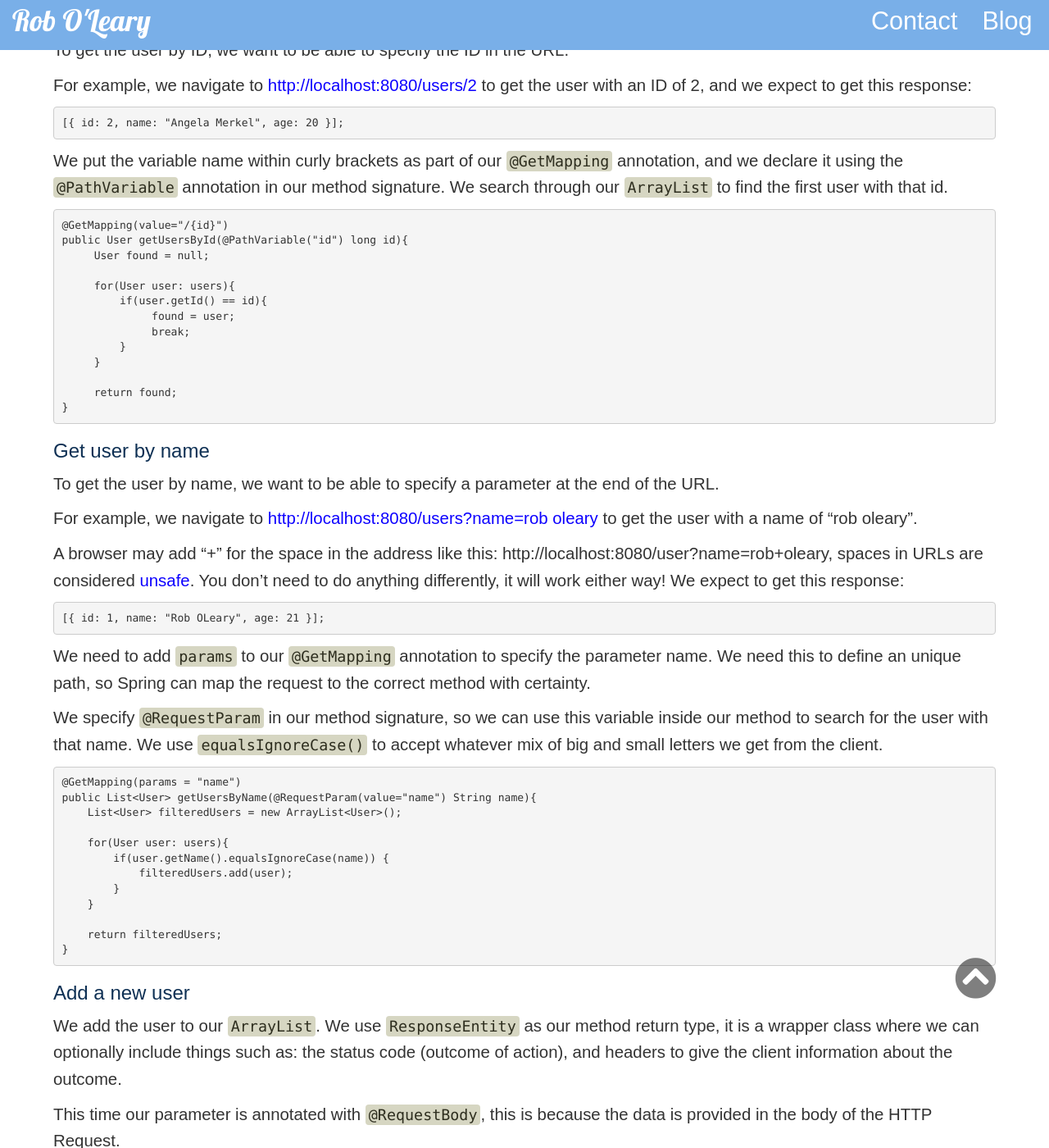
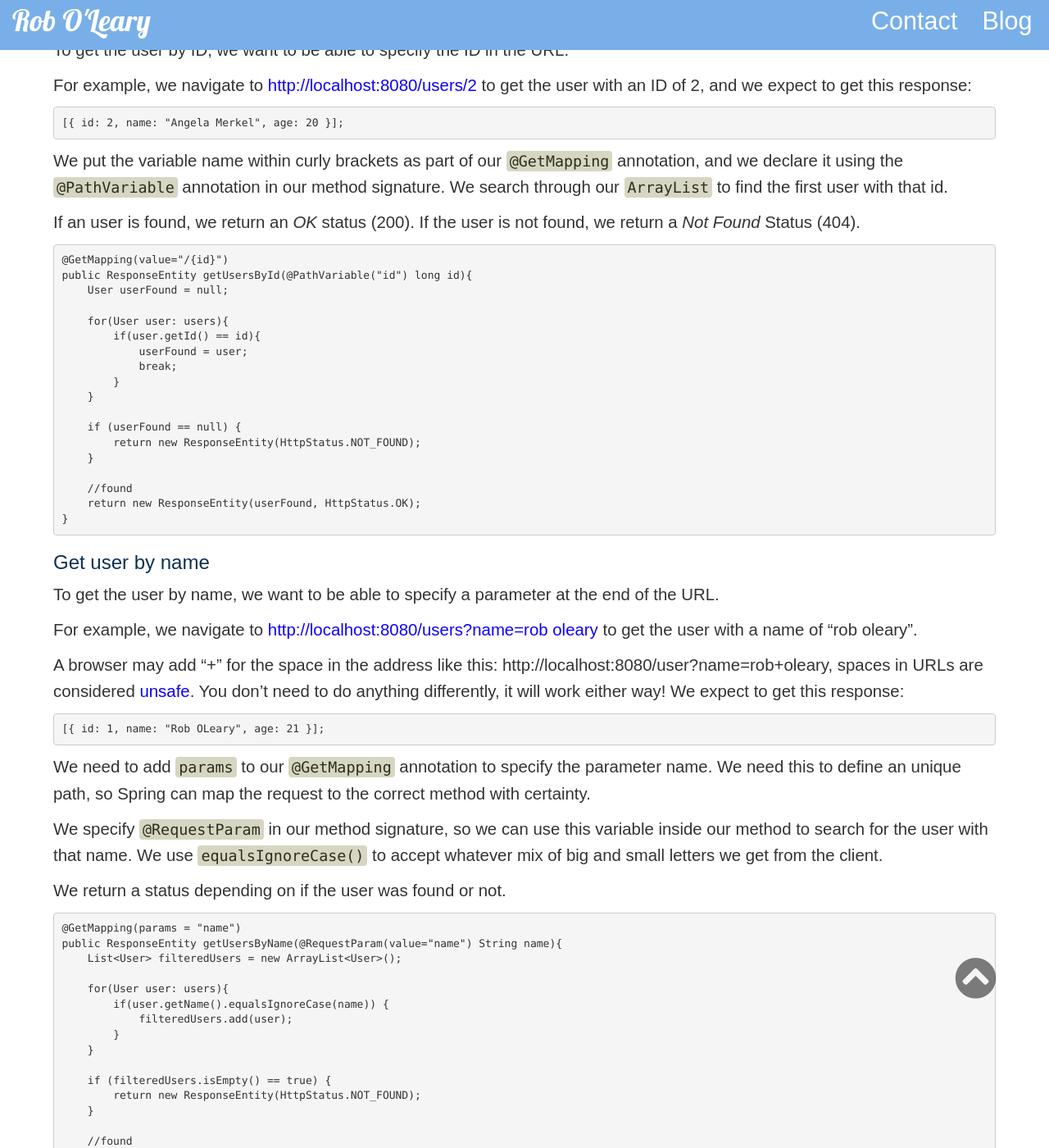
Before and after one commit to robole/robole.github.io, a Jekyll site: the page built from _posts/2020-06-03-spring-boot-api.md, in a window 1280 px wide and 1400 px high, scrolled down 20554 px. Shown: the whole window at 82% size. Built offline with Jekyll 4.4.1, drawn with Linux system fonts in a browser that asks for light colours; nearby versions of some CDN libraries; some of the changed text lies outside the part shown.

Commit message:
updated spring boot api with code changes after testing. Removed some drafts

````diff
--- a/_posts/2020-06-03-spring-boot-api.md
+++ b/_posts/2020-06-03-spring-boot-api.md
@@ -534,19 +534,26 @@ For example, we navigate to [http://localhost:8080/users/2](http://localhost:808
 
 We put the variable name within curly brackets as part of our `@GetMapping` annotation, and we declare it using the `@PathVariable` annotation in our method signature. We search through our `ArrayList` to find the first user with that id.
 
+If an user is found, we return an *OK* status (200). If the user is not found, we return a *Not Found* Status (404).
+
 ```java
 @GetMapping(value="/{id}")
-public User getUsersById(@PathVariable("id") long id){
-     User found = null;
+public ResponseEntity getUsersById(@PathVariable("id") long id){
+    User userFound = null;
 
-     for(User user: users){
-         if(user.getId() == id){
-              found = user;
-              break;
-         }
-     }
+    for(User user: users){
+        if(user.getId() == id){
+            userFound = user;
+            break;
+        }
+    }
 
-     return found;
+    if (userFound == null) {
+        return new ResponseEntity(HttpStatus.NOT_FOUND);
+    }
+
+    //found
+    return new ResponseEntity(userFound, HttpStatus.OK);
 }
 ```
 
@@ -568,9 +575,11 @@ We need to add `params` to our `@GetMapping` annotation to specify the parameter
 
 We specify `@RequestParam` in our method signature, so we can use this variable inside our method to search for the user with that name. We use `equalsIgnoreCase()` to accept whatever mix of big and small letters we get from the client.
 
+We return a status depending on if the user was found or not.
+
 ```java
 @GetMapping(params = "name")
-public List<User> getUsersByName(@RequestParam(value="name") String name){
+public ResponseEntity getUsersByName(@RequestParam(value="name") String name){
     List<User> filteredUsers = new ArrayList<User>();
 
     for(User user: users){
@@ -579,7 +588,12 @@ public List<User> getUsersByName(@RequestParam(value="name") String name){
         }
     }
 
-    return filteredUsers;
+    if (filteredUsers.isEmpty() == true) {
+        return new ResponseEntity(HttpStatus.NOT_FOUND);
+    }
+
+    //found
+    return new ResponseEntity(filteredUsers, HttpStatus.OK);
 }
 ```
 
@@ -639,7 +653,7 @@ We remove the user from our `ArrayList`, and return a status code to indicate if
 
 ```java
 @DeleteMapping(value="/{id}")
-public ResponseEntity delete(@PathVariable("id")long id) {
+public ResponseEntity delete(@PathVariable("id") long id) {
     boolean found = false;
 
     for(User user: users){
@@ -685,4 +699,4 @@ Let me know if you are interested in a follow-up article regarding one of the to
 
 Happy coding! 👩‍💻🙌
 
-<p style="font-size:.5em">Attribution for Icons from the Noun Project: Mobile by Rainbow Designs, Cloud by James Kopina, Database by Kimmi Studios, User by Adrian Coquet, Twitter by Acid Beast.</p>
+<p style="font-size:.5em">Icons for diagrams are from the Noun Project: Mobile by Rainbow Designs, Cloud by James Kopina, Database by Kimmi Studios, User by Adrian Coquet, Twitter by Acid Beast.</p>
````
Also changed, not shown: _drafts/test-spring-web-service.md (+5 -4 lines), _drafts/unit-tests-spring.md (+16 -2 lines), _posts/2018-04-25-java-enums.md (+1 -0 lines).
